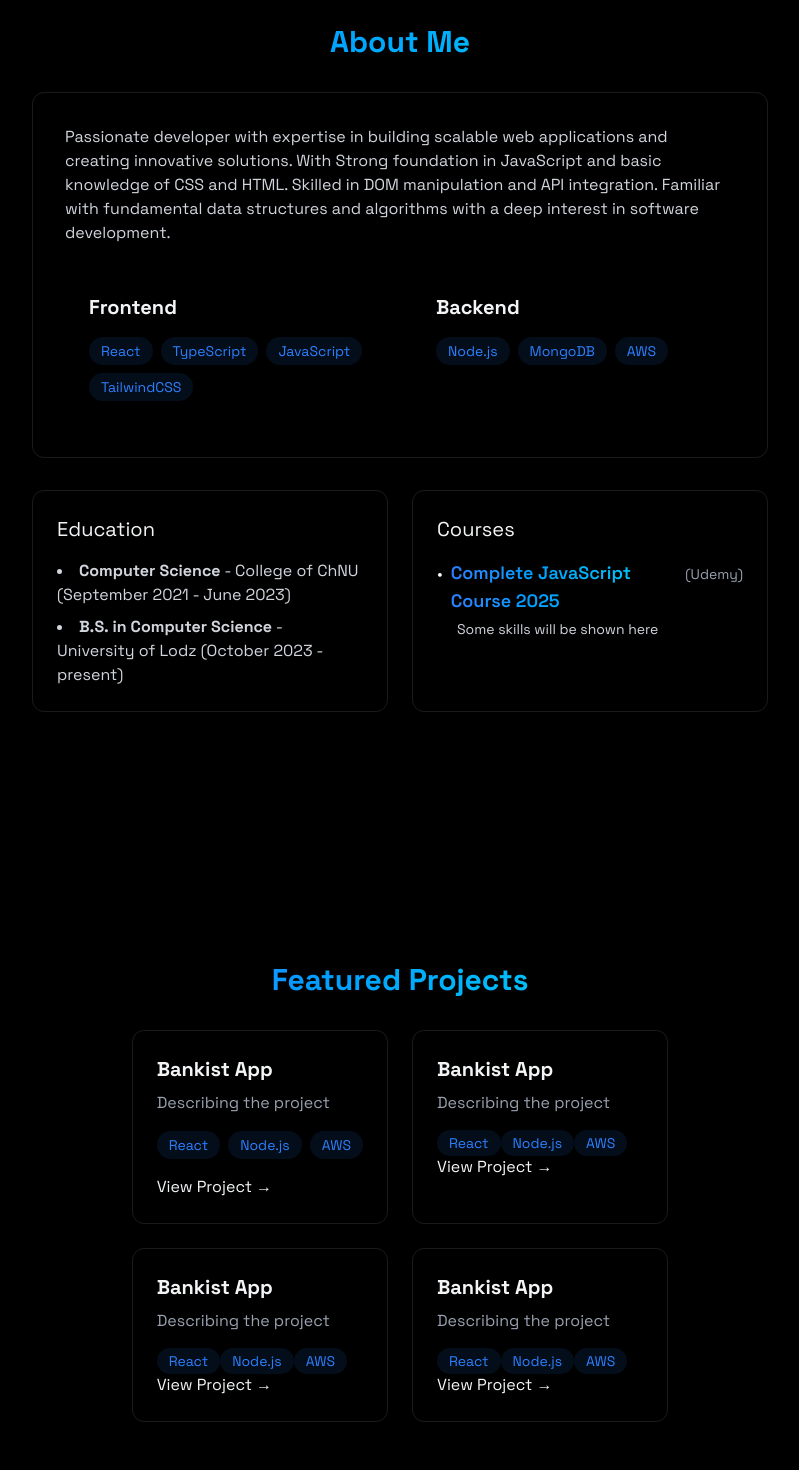
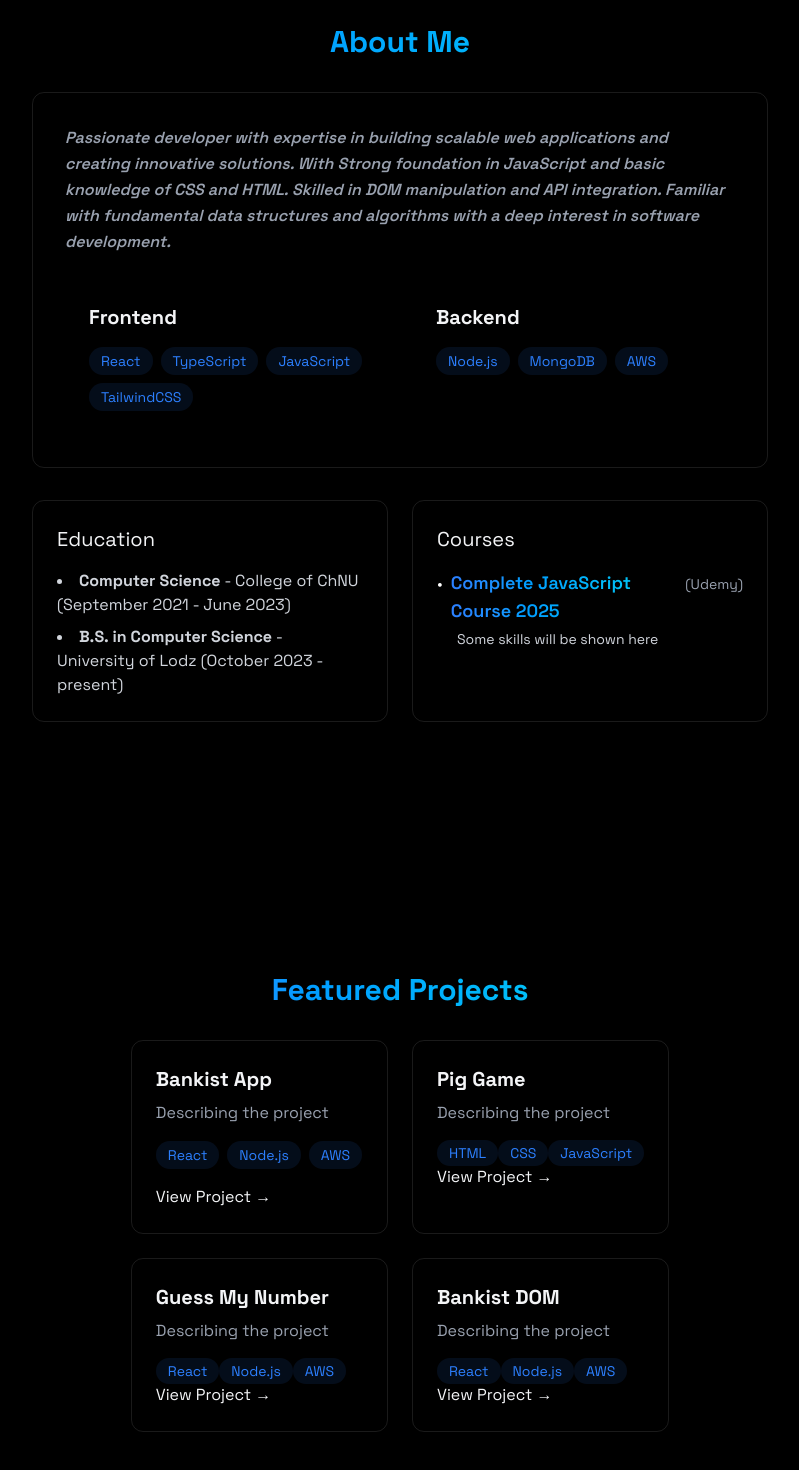
Before and after one commit to DaielCode/Daniel-portfolio, a React (Vite) app: page / in a window 1280 px wide. Shown: the part 856-2326 px from the top of the page, without its empty margins (240-1039 px from the left). Built offline with nearby package versions, Linux system fonts and the light colour scheme.

Commit message:
New logo

```diff
--- a/src/components/Projects.jsx
+++ b/src/components/Projects.jsx
@@ -39,7 +39,33 @@ export const Projects = () => {
               </div>
             </div>
             <div className="p-6 rounded-xl border border-white/10 hover:-translate-y-1 hover:border-blue-500/30 hover:shadow-[0_2px_8px_rgba(59,130,246,0.1)] transition-all">
-              <h3 className="text-xl font-bold mb-2">Bankist App</h3>
+              <h3 className="text-xl font-bold mb-2">Pig Game</h3>
+              <p className="text-gray-400 mb-4">Describing the project</p>
+              <div>
+                {["HTML", "CSS", "JavaScript"].map((tech, key) => (
+                  <span
+                    key={key}
+                    className="bg-blue-500/10 text-blue-500 py-1 px-3 rounded-full text-sm hover:bg-blue-500/20
+                                    hover:shadow-[0_2px_8px_rgba(59,130,246,0.2)] transition
+                    "
+                  >
+                    {tech}
+                  </span>
+                ))}
+              </div>
+              <div className="flex justify between items-center">
+                <a
+                  href="https://github.com/"
+                  target="_blank"
+                  rel="noopener noreferrer"
+                  className="text-blue-4-- hover:text-blue-300 trasition-colors"
+                >
+                  View Project →{" "}
+                </a>
+              </div>
+            </div>
+            <div className="p-6 rounded-xl border border-white/10 hover:-translate-y-1 hover:border-blue-500/30 hover:shadow-[0_2px_8px_rgba(59,130,246,0.1)] transition-all">
+              <h3 className="text-xl font-bold mb-2">Guess My Number</h3>
               <p className="text-gray-400 mb-4">Describing the project</p>
               <div>
                 {["React", "Node.js", "AWS"].map((tech, key) => (
@@ -65,33 +91,7 @@ export const Projects = () => {
               </div>
             </div>
             <div className="p-6 rounded-xl border border-white/10 hover:-translate-y-1 hover:border-blue-500/30 hover:shadow-[0_2px_8px_rgba(59,130,246,0.1)] transition-all">
-              <h3 className="text-xl font-bold mb-2">Bankist App</h3>
-              <p className="text-gray-400 mb-4">Describing the project</p>
-              <div>
-                {["React", "Node.js", "AWS"].map((tech, key) => (
-                  <span
-                    key={key}
-                    className="bg-blue-500/10 text-blue-500 py-1 px-3 rounded-full text-sm hover:bg-blue-500/20
-                                    hover:shadow-[0_2px_8px_rgba(59,130,246,0.2)] transition
-                    "
-                  >
-                    {tech}
-                  </span>
-                ))}
-              </div>
-              <div className="flex justify between items-center">
-                <a
-                  href="https://github.com/"
-                  target="_blank"
-                  rel="noopener noreferrer"
-                  className="text-blue-4-- hover:text-blue-300 trasition-colors"
-                >
-                  View Project →{" "}
-                </a>
-              </div>
-            </div>
-            <div className="p-6 rounded-xl border border-white/10 hover:-translate-y-1 hover:border-blue-500/30 hover:shadow-[0_2px_8px_rgba(59,130,246,0.1)] transition-all">
-              <h3 className="text-xl font-bold mb-2">Bankist App</h3>
+              <h3 className="text-xl font-bold mb-2">Bankist DOM</h3>
               <p className="text-gray-400 mb-4">Describing the project</p>
               <div>
                 {["React", "Node.js", "AWS"].map((tech, key) => (
--- a/src/components/sections/About.jsx
+++ b/src/components/sections/About.jsx
@@ -16,7 +16,7 @@ export const About = () => {
           </h2>
 
           <div className="rounded-xl p-8 border-white/10 border hover:-translate-y-1 transition-all">
-            <p className="text-gray-300 mb-6">
+            <p className="text-gray-400 mb-6  leading-relaxed font-semibold italic">
               Passionate developer with expertise in building scalable web
               applications and creating innovative solutions. With Strong
               foundation in JavaScript and basic knowledge of CSS and HTML.
--- a/src/components/sections/Home.jsx
+++ b/src/components/sections/Home.jsx
@@ -11,7 +11,7 @@ export const Home = () => {
           <h1 className="text-5xl md:text-7xl font-bold my-6 bg-gradient-to-l     from-blue-500 to-purple-600 inline-block leading-tight bg-clip-text text-transparent ">
             Welcome to my portfolio{" "}
           </h1>
-          <p className="text-gray-350 text-xl mb-8 max-w-2xl mx-auto leading-relaxed font-semibold italic">
+          <p className="text-gray-400 text-xl mb-8 max-w-2xl mx-auto leading-relaxed font-semibold italic">
             {" "}
             Proactive and open-minded Computer Science student eager to apply
             academic knowledge in real-world scenarios and contribute to a
```
